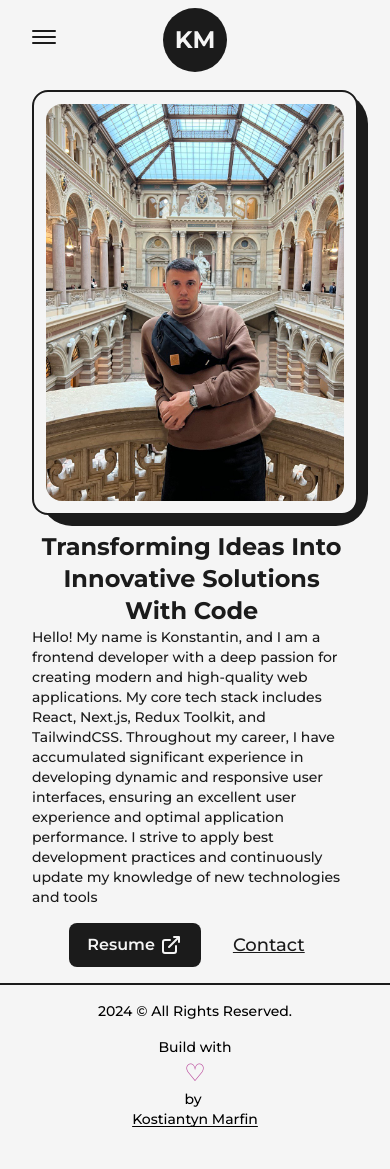
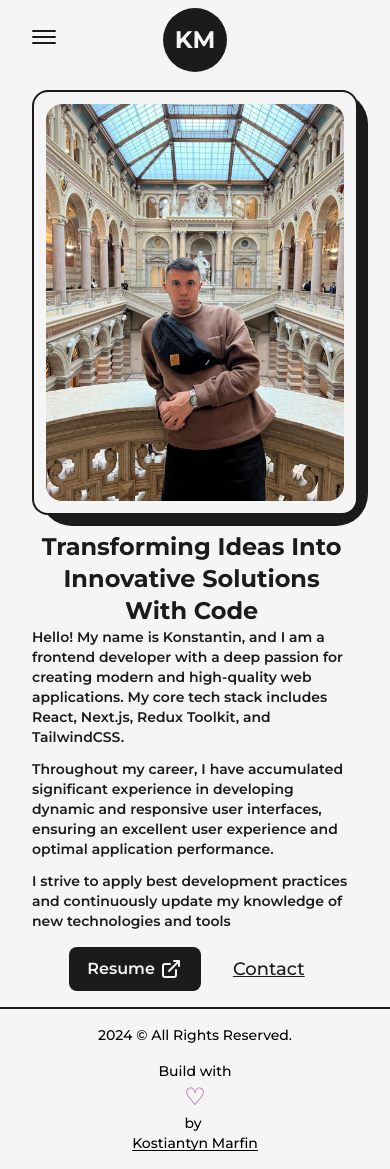
Before and after one commit to kotik322322/myPortfolio, a Next.js app: page / in a window 390 px wide. Before the commit the page ends 1145 px from the top, so only its background shows below. Built offline with nearby package versions, Linux system fonts and the light colour scheme.

Commit message:
fixed font-styles mobile maine page

```diff
--- a/app/page.tsx
+++ b/app/page.tsx
@@ -23,14 +23,21 @@ export default function Home() {
               text="Transforming Ideas into Innovative Solutions with Code"
               className="text-2xl md:text-5xl lg:text-6xl "
             />
-            <p className="text-left font-medium text-sm xl:text-base ">
+            <p className="text-left font-semibold text-sm xl:text-base ">
               Hello! My name is Konstantin, and I am a frontend developer with a deep passion for
               creating modern and high-quality web applications. My core tech stack includes React,
-              Next.js, Redux Toolkit, and TailwindCSS. Throughout my career, I have accumulated
-              significant experience in developing dynamic and responsive user interfaces, ensuring
-              an excellent user experience and optimal application performance. I strive to apply
-              best development practices and continuously update my knowledge of new technologies
-              and tools
+              Next.js, Redux Toolkit, and TailwindCSS.
+            </p>
+
+            <p className="text-left font-semibold text-sm xl:text-base mt-3">
+              Throughout my career, I have accumulated significant experience in developing dynamic
+              and responsive user interfaces, ensuring an excellent user experience and optimal
+              application performance.
+            </p>
+
+            <p className="text-left font-semibold text-sm xl:text-base mt-3">
+              I strive to apply best development practices and continuously update my knowledge of
+              new technologies and tools
             </p>
           </div>
           {/* =====Text===== */}
```
